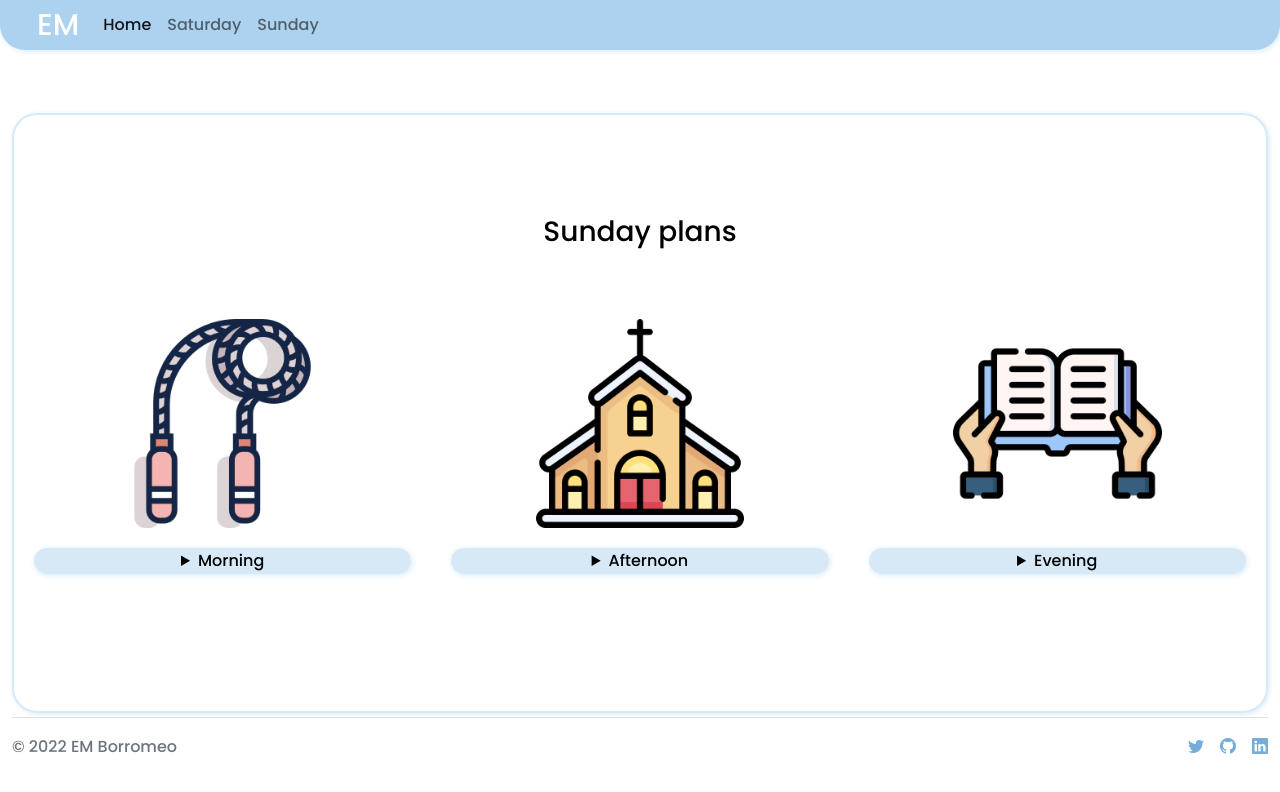
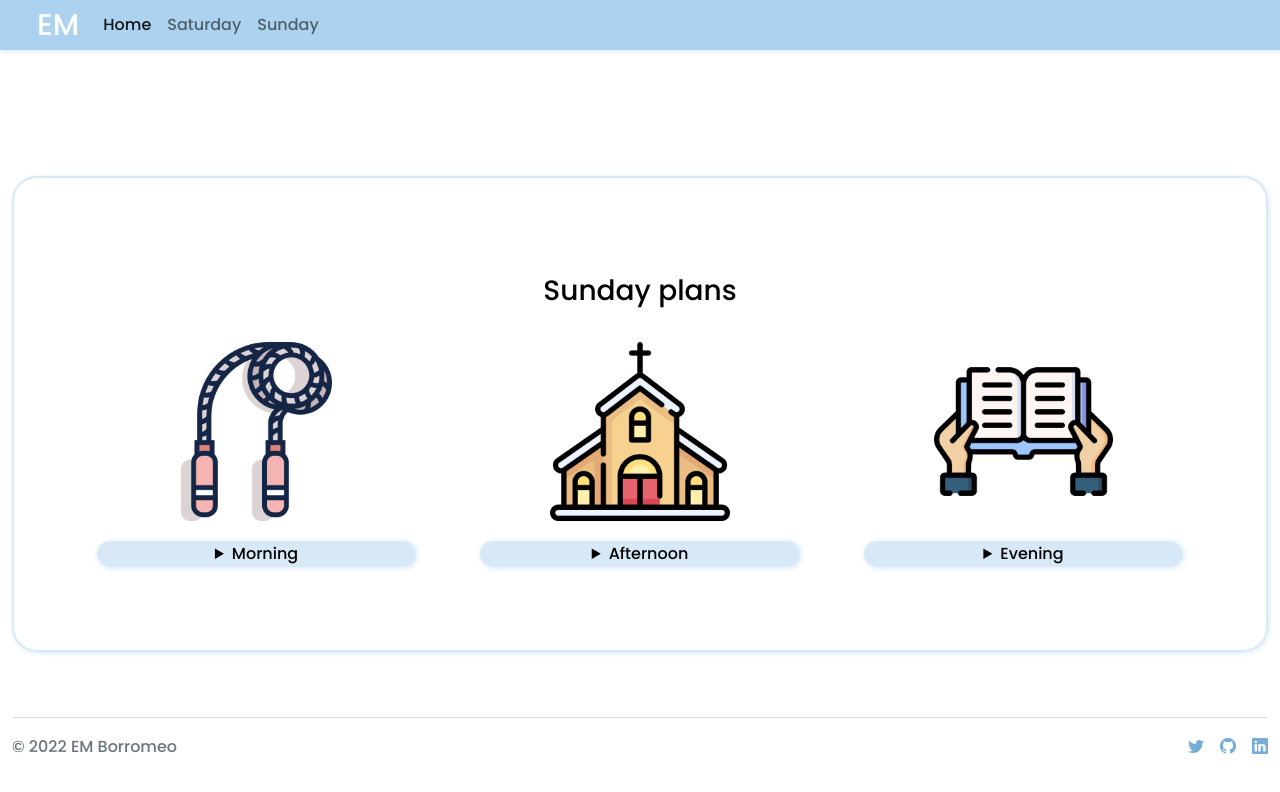
Before and after one commit to ericamae-borromeo-telus/ericamaeborromeo, a React (Create React App) app: page /ericamaeborromeo/sunday_content in a window 1280 px wide. Shown: the top 792 px of the page. Built offline with nearby package versions, Linux system fonts and the light colour scheme.

Commit message:
modified app.js

```diff
--- a/src/components/Footer.js
+++ b/src/components/Footer.js
@@ -4,7 +4,7 @@ import '../styles/styles.css'
 const Footer = () => {
     return (
         <>
-            <div className="container-fluid position-absolute bottom-0 start-0">
+            <div className="container-fluid fixed-bottom bottom-0 start-0">
                 <footer className="d-flex flex-wrap justify-content-between align-items-center py-3 my-4 border-top">
                     <div className="col-md-4 d-flex align-items-center">
 
--- a/src/components/HomeComp.js
+++ b/src/components/HomeComp.js
@@ -24,7 +24,7 @@ const HomeComp = () => {
                 * */
             }
 
-            <div className="quote">
+            <section className="quote">
                 <h3>Just Another Weekend</h3>
                 <i><h6>from HAI[NA]KU</h6></i>
 
@@ -42,7 +42,7 @@ const HomeComp = () => {
 
                 </p>
 
-            </div>
+            </section>
 
 
         </>
--- a/src/components/SaturdayComp.js
+++ b/src/components/SaturdayComp.js
@@ -12,30 +12,33 @@ const SaturdayComp = () => {
             <section className="saturday-section" id="saturdaySection">
 
                 <h3>Saturday plans</h3>
-
-                <div className="column">
+                <div className="row">
+                    <article className="col-sm-4">
                         <img src={yoga} alt="yoga" style={{width: "50%"}}/>
                             <details>
                                 <summary>Morning</summary>
                                 <p>For weeks, I wasn't able to do yoga anymore that I don't feel as much as strong and flexible as before. So this saturday morning, i tried yoga and it felt as if i'm starting again</p>
                             </details>
-                </div>
+                    </article>
 
-                <div className="column">
+                    <article className="col-sm-4">
                         <img src={programming} alt="yoga" style={{width: "50%"}}/>
                             <details>
                                 <summary>Afternoon</summary>
                                 <p>On the afternoon, I continued the CSS Fundamentals activity. I tried a new layout and added some illustrations i got online.</p>
                             </details>
-                </div>
+                    </article>
 
-                <div className="column">
+                    <article className="col-sm-4">
                         <img src={popcorn} alt="yoga" style={{width: "50%"}}/>
                             <details>
                                 <summary>Evening</summary>
                                 <p>At night, I prepared ramen, some chips and ice cream to watch a KDrama called Tune in for Love.</p>
                             </details>
+                    </article>
+
                 </div>
+
 
 
             </section>
--- a/src/components/SundayComp.js
+++ b/src/components/SundayComp.js
@@ -11,30 +11,33 @@ const SundayComp = () => {
             <section className="saturday-section" id="saturdaySection">
 
                 <h3>Sunday plans</h3>
-
-                <div className="column">
+                <div className="row">
+                    <article className="col-sm-4">
                         <img src={jump} alt="yoga" style={{width: "50%"}}/>
                         <details>
                             <summary>Morning</summary>
                             <p>Again, I wasn't able to do my jumps for the past weeks, so on Sunday morning, what I did was get back on doing my 1000 jumps. </p>
                         </details>
-                </div>
+                    </article>
 
-                <div className="column">
+                    <article className="col-sm-4">
                         <img src={church} alt="yoga" style={{width: "50%"}}/>
                         <details>
                             <summary>Afternoon</summary>
                             <p>While on the late afternoon, I went to church. After, I had a corn dog and an ice cream on a park nearby. </p>
                         </details>
-                </div>
+                    </article>
 
-                <div className="column">
+                    <article className="col-sm-4">
                         <img src={student} alt="yoga" style={{width: "50%"}}/>
                         <details>
                             <summary>Evening</summary>
                             <p>On the evening, I just read my new poetry book called HAI[NA]Ku. A poem from page 80 with a title "Just Another Weekend" caught my attention because of the activity we're doing.</p>
                         </details>
+                    </article>
+
                 </div>
+
 
 
             </section>
--- a/src/styles/styles.css
+++ b/src/styles/styles.css
@@ -19,7 +19,8 @@ body{
 .quote{
     justify-content: center;
     text-align: center;
-    margin: 10% 0 0 auto;
+    margin-top: 10%;
+    height:auto;
 
 
 }
@@ -70,8 +71,7 @@ nav{
     background-color: #add2ef;
     width: 100%;
     height:50px;
-    border-bottom-right-radius: 25px;
-    border-bottom-left-radius: 25px;
+
     box-shadow: 1px 1px 6px #D7E9F7;
 
 }
@@ -95,25 +95,21 @@ a{
 
 /*SECTIONS*/
 section h3{
-    margin-top: 8%;
+    margin: 3% 0 3% 0;
 }
 
 section.saturday-section, section.sunday-section{
     border: 2px solid #D7E9F7;
     box-shadow: 1px 1px 5px #D7E9F7;
-    height:600px;
-    margin: 5% 0 0% 0%;
+    height:auto;
+    margin: 10% 0 0% 0%;
     width: 100%;
     border-radius: 25px;
     text-align: center;
-
+    padding:5%;
 
 }
-.column {
-    float: left;
-    width: 33.33%;
-    margin-top: 5%;
-}
+
 
 summary{
     background: #D7E9F7;
@@ -126,3 +122,13 @@ details{
     border-radius: 15px;
     margin:20px
 }
+
+
+
+/*FOOTER*/
+.footer{
+    background: #1e1e1f;
+    height: 100px;
+    width:100%;
+    bottom:0px;
+}
```
Lines whose indentation alone changed are shown as unchanged.
